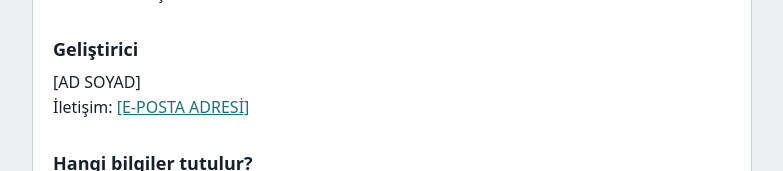
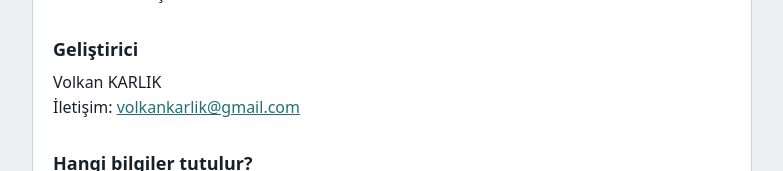
Before and after one commit to volkankarlik/Uyku-Merdiveni, a plain HTML site: page gizlilik.html in a window 1280 px wide. Shown: the part 202-373 px from the top of the page, without its empty margins (248-1031 px from the left). Drawn offline with Linux system fonts and the light colour scheme.

Commit message:
Update gizlilik.html

```diff
--- a/gizlilik.html
+++ b/gizlilik.html
@@ -26,7 +26,7 @@ a{color:var(--accent)}
 <p>Uyku Merdiveni, ebeveynlerin bebeklerinin uyku kayıtlarını tutmasına ve uyku düzenini takip etmesine yardımcı olan bir uygulamadır. Bu sayfa, uygulamanın hangi bilgileri nasıl kullandığını açıklar. Uygulama ebeveynler içindir, çocukların kendi başına kullanması için tasarlanmamıştır.</p>
 
 <h2>Geliştirici</h2>
-<p>[AD SOYAD]<br>İletişim: <a href="mailto:[E-POSTA ADRESİ]">[E-POSTA ADRESİ]</a></p>
+<p>Volkan KARLIK<br>İletişim: <a href="mailto:volkankarlik@gmail.com">volkankarlik@gmail.com</a></p>
 
 <h2>Hangi bilgiler tutulur?</h2>
 <p>Uygulamaya sizin girdiğiniz bilgiler tutulur:</p>
```
